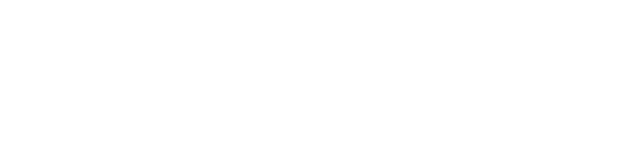
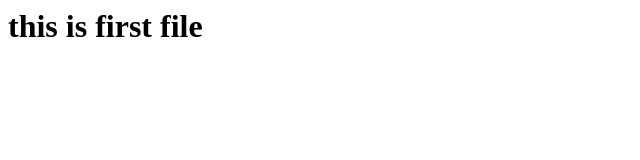
Before and after one commit to vsrmanda/git-test, a plain HTML site: page index.html in a window 1280 px wide. Shown: the whole page, without its empty margins (0-640 px from the left). Drawn offline with Linux system fonts and the light colour scheme.

Commit message:
second commmit

```diff
--- a/index.html
+++ b/index.html
@@ -1,6 +1,6 @@
 <html>
     <head>
-
+        <h1>this is first file</h1>
     </head>
     <body>
 
```
